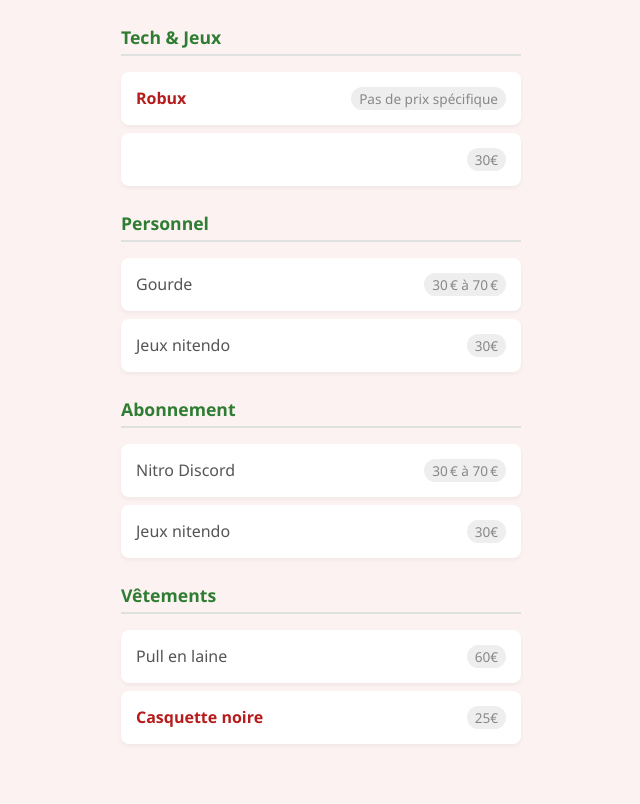
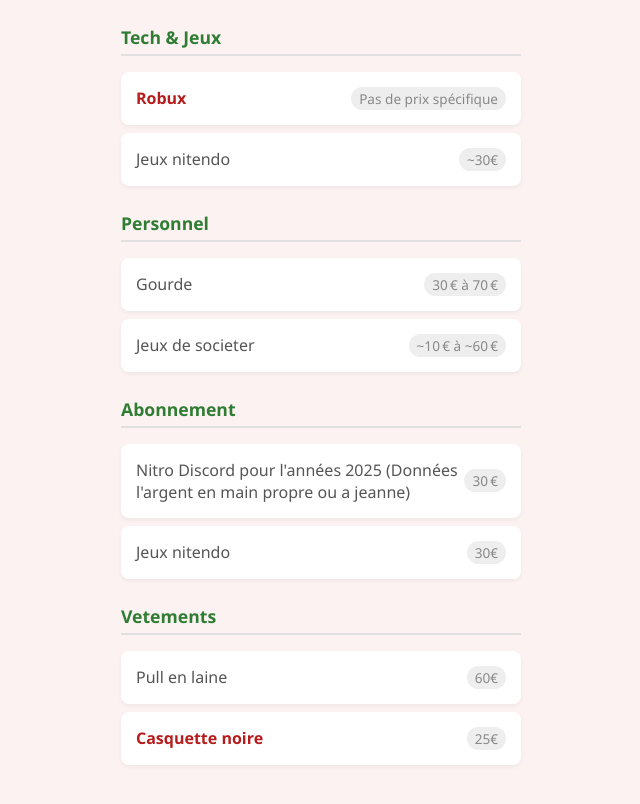
Before and after one commit to HelloProtect/RegaloNavidad, a plain HTML site: page index.html in a window 1280 px wide. Shown: the part 114-918 px from the top of the page, without its empty margins (319-959 px from the left). Drawn offline with Linux system fonts and the light colour scheme.

Commit message:
Update index.html

```diff
--- a/index.html
+++ b/index.html
@@ -22,7 +22,7 @@
   </style>
 </head>
 <body>
-  <h1>🎄 Ma Liste</h1>
+  <h1>🎄 Ma Liste </h1>
   <div id="list" class="container"></div>
 
   <script>
@@ -31,25 +31,25 @@
         name: "Tech & Jeux",
         items: [
           { name: "Robux", link: "https://www.roblox.com/fr/giftcards-fr?locale=fr_fr&utm_source", price: "Pas de prix spécifique" },
-          { name: "", link: "", price: "30€" }
+          { name: "Jeux nitendo", link: "", price: "~30€" }
         ]
       },
       {
         name: "Personnel",
         items: [
           { name: "Gourde", link: "", price: "30 € à 70 €" },
-          { name: "Jeux nitendo", link: "", price: "30€" }
+          { name: "Jeux de societer", link: "", price: "~10 € à ~60 €" }
         ]
       },
       {
         name: "Abonnement",
         items: [
-          { name: "Nitro Discord", link: "", price: "30 € à 70 €" },
+          { name: "Nitro Discord pour l'années 2025 (Données l'argent en main propre ou a jeanne)", link: "", price: "30 €" },
           { name: "Jeux nitendo", link: "", price: "30€" }
         ]
       },
       {
-        name: "Vêtements",
+        name: "Vetements",
         items: [
           { name: "Pull en laine", link: "", price: "60€" },
           { name: "Casquette noire", link: "https://boutique.com", price: "25€" }
```
